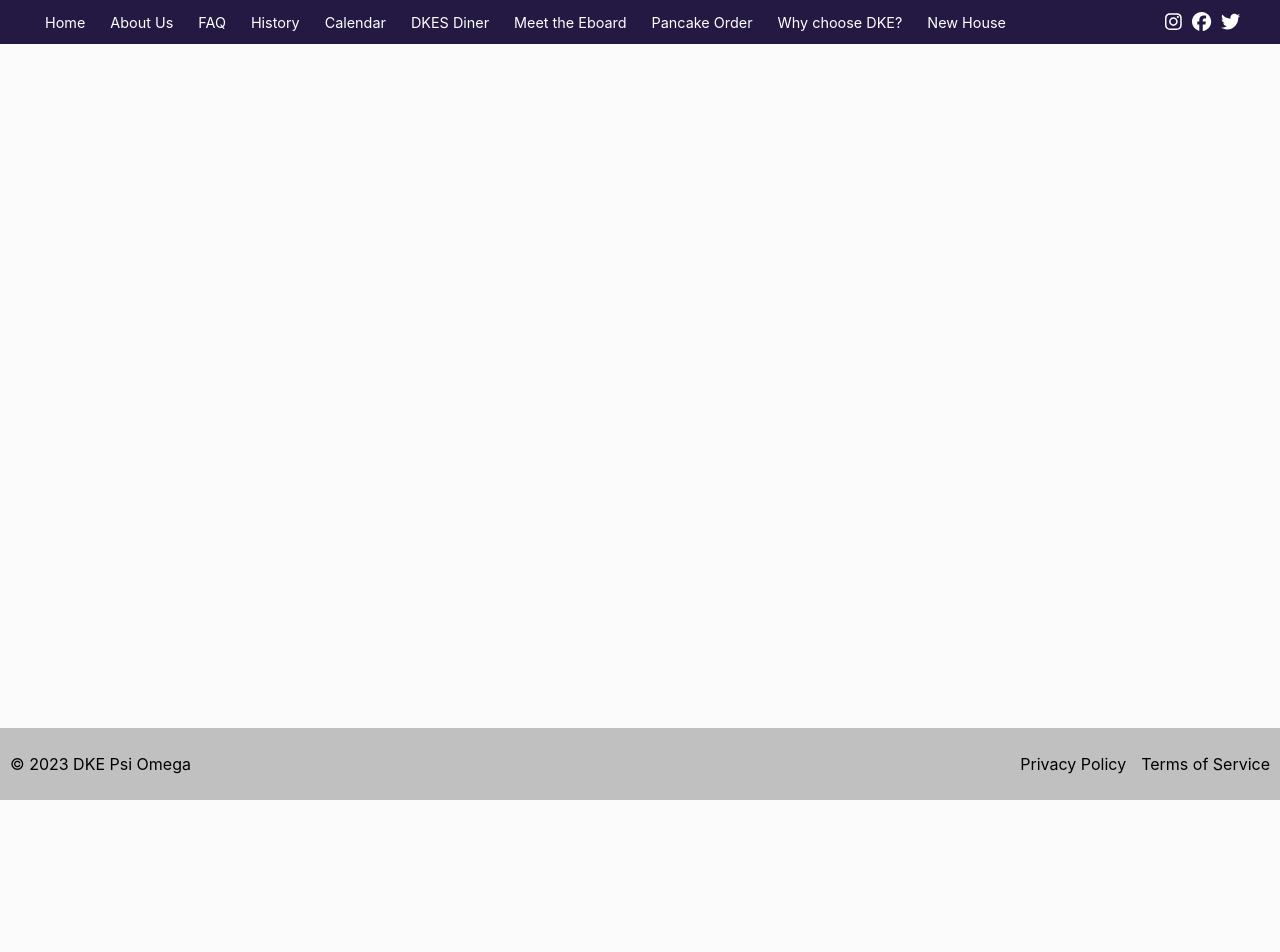
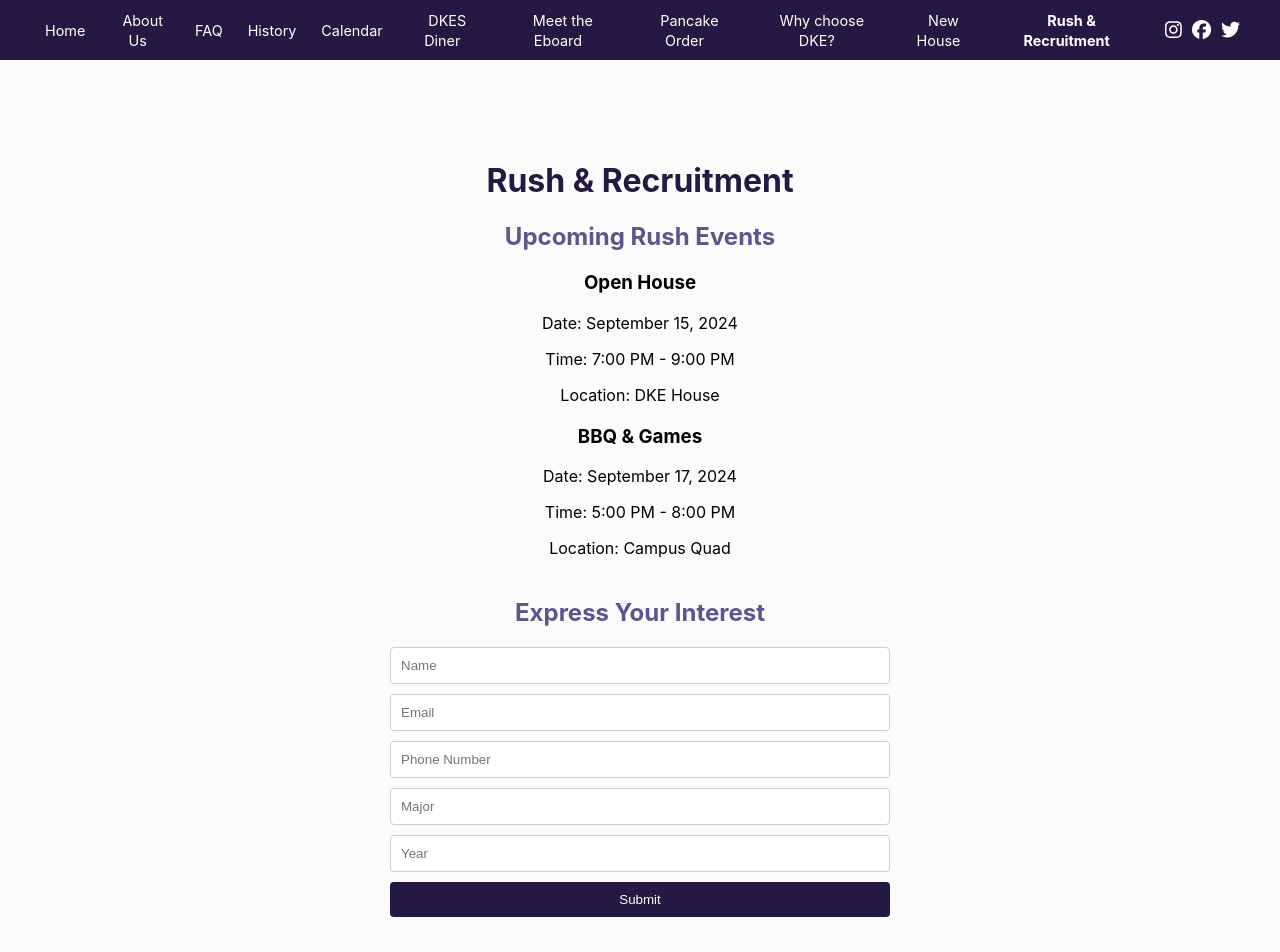
Before and after one commit to NBelgaonkar/Psi-Omega-Site, a React (Create React App) app: page /rush in a window 1280 px wide. Shown: the top 952 px of the page. Before the commit the page ends 800 px from the top, so only its background shows below. Built offline with nearby package versions, Linux system fonts and the light colour scheme.

Commit message:
Added Rush and Recruitment page
Added a page that shows a couple of our events. It also has an interest form for potential new members to fill outt.

```diff
--- a/src/App.js
+++ b/src/App.js
@@ -14,6 +14,8 @@ import NewHouse from './components/newhouse';
 import RosterPage from './components/roster';
 import PancakeOrderForm from './components/order';
 import Updates from './components/news';
+import RushRecruitment from './components/RushRecruitment';
+//import Philanthropy from './components/Philanthropy';
 
 
 const AppContainer = styled.div`
@@ -47,6 +49,7 @@ const App = () => {
             <Route path="/order" element={<PancakeOrderForm />} />
             <Route path="/news" element={<Updates />} />
             <Route path="/newhouse" element={<NewHouse />} />
+            <Route path="/rush" element={<RushRecruitment />} />
           </Routes>
         </MainContent>
         <Footer />
--- a/src/components/Header.js
+++ b/src/components/Header.js
@@ -96,6 +96,9 @@ const Header = () => {
           <NavItem>
             <NavLinkStyled to="/newhouse">New House</NavLinkStyled>
           </NavItem>
+          <NavItem>
+            <NavLinkStyled to="/rush">Rush & Recruitment</NavLinkStyled>
+          </NavItem>
         </NavMenu>
         <SocialIcons>
           <IconLink href="https://www.instagram.com/dke_rpi" target="_blank" rel="noopener noreferrer">
--- /dev/null
+++ b/src/components/RushRecruitment.js
@@ -0,0 +1,102 @@
+// src/components/RushRecruitment.js
+
+import React from 'react';
+import styled from 'styled-components';
+
+const PageContainer = styled.div`
+  max-width: 1000px;
+  margin: 100px auto 0;
+  padding: 20px;
+`;
+
+const Title = styled.h1`
+  color: #231942;
+  text-align: center;
+`;
+
+const Section = styled.section`
+  margin-bottom: 40px;
+`;
+
+const SubTitle = styled.h2`
+  color: #5e548e;
+`;
+
+const EventList = styled.ul`
+  list-style-type: none;
+  padding: 0;
+`;
+
+const EventItem = styled.li`
+  margin-bottom: 20px;
+`;
+
+const InterestForm = styled.form`
+  display: flex;
+  flex-direction: column;
+  max-width: 500px;
+  margin: 0 auto;
+`;
+
+const Input = styled.input`
+  margin-bottom: 10px;
+  padding: 10px;
+  border: 1px solid #ccc;
+  border-radius: 4px;
+`;
+
+const SubmitButton = styled.button`
+  background-color: #231942;
+  color: white;
+  padding: 10px;
+  border: none;
+  border-radius: 4px;
+  cursor: pointer;
+`;
+
+const RushRecruitment = () => {
+  const handleSubmit = (e) => {
+    e.preventDefault();
+    // Handle form submission logic here
+    console.log('Form submitted');
+  };
+
+  return (
+    <PageContainer>
+      <Title>Rush & Recruitment</Title>
+
+      <Section>
+        <SubTitle>Upcoming Rush Events</SubTitle>
+        <EventList>
+          <EventItem>
+            <h3>Open House</h3>
+            <p>Date: September 15, 2024</p>
+            <p>Time: 7:00 PM - 9:00 PM</p>
+            <p>Location: DKE House</p>
+          </EventItem>
+          <EventItem>
+            <h3>BBQ & Games</h3>
+            <p>Date: September 17, 2024</p>
+            <p>Time: 5:00 PM - 8:00 PM</p>
+            <p>Location: Campus Quad</p>
+          </EventItem>
+          {/* Add more events as needed */}
+        </EventList>
+      </Section>
+
+      <Section>
+        <SubTitle>Express Your Interest</SubTitle>
+        <InterestForm onSubmit={handleSubmit}>
+          <Input type="text" placeholder="Name" required />
+          <Input type="email" placeholder="Email" required />
+          <Input type="tel" placeholder="Phone Number" />
+          <Input type="text" placeholder="Major" />
+          <Input type="text" placeholder="Year" />
+          <SubmitButton type="submit">Submit</SubmitButton>
+        </InterestForm>
+      </Section>
+    </PageContainer>
+  );
+};
+
+export default RushRecruitment;
```
